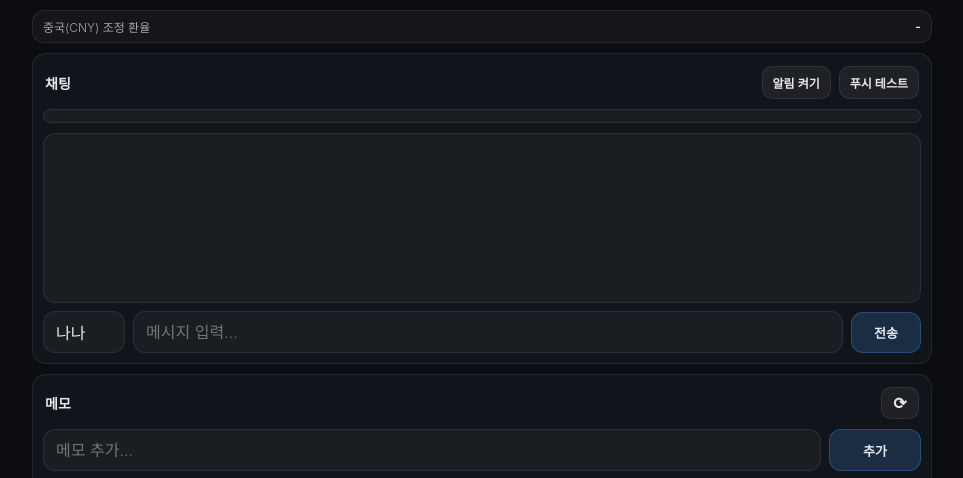
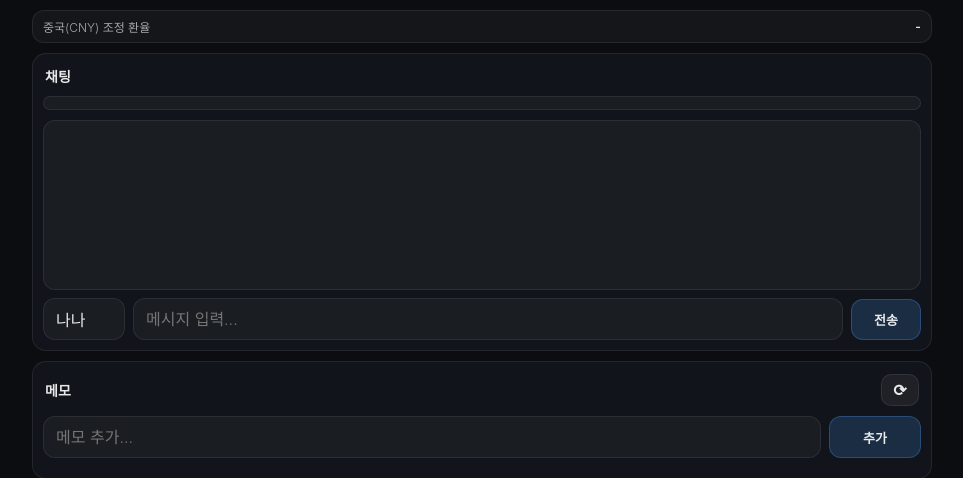
Before and after one commit to nanainternational/keywaordmanager-web, a Flask app: template templates/index.html in a window 1280 px wide. Shown: the top 478 px of the page, without its empty margins (158-1121 px from the left). Run offline with Flask 3, Linux system fonts and the light colour scheme; the template is opened without the code that fills it, so the values that code supplies are empty; some libraries are stand-ins or nearby versions.

Commit message:
Update index.html

```diff
--- a/templates/index.html
+++ b/templates/index.html
@@ -1,17 +1,6 @@
 <!doctype html>
 <html lang="ko">
-<head>
-
-  <!-- iOS PWA 강제 인식 -->
-<meta name="apple-mobile-web-app-capable" content="yes">
-<meta name="apple-mobile-web-app-status-bar-style" content="black-translucent">
-<meta name="apple-mobile-web-app-title" content="Keyword Manager">
-
-<link rel="apple-touch-icon" href="/static/icons/icon-192.png">
-<link rel="apple-touch-icon" sizes="512x512" href="/static/icons/icon-512.png">
-
-<!-- viewport 없으면 반드시 추가 -->
-<!-- ✅ 모바일 입력창 눌렀을 때 확대(줌) 방지 -->
+<head>  <!-- ✅ 모바일 입력창 눌렀을 때 확대(줌) 방지 -->
   <meta name="viewport" content="width=device-width, initial-scale=1, maximum-scale=1, user-scalable=no, viewport-fit=cover">
 
   <title>Keyword Manager Web</title>
@@ -289,6 +278,7 @@
     .ev-title { overflow: hidden; text-overflow: ellipsis; }
     .ev-time { opacity: .75; flex: 0 0 auto; }
 
+
     /* ✅ presence */
     .presence-bar{
       display:flex;
@@ -304,8 +294,8 @@
     }
     .presence-avatars{
       display:flex;
-      align-items:flex-start;
-      gap:10px;
+      align-items:center;
+      gap:8px;
       flex-wrap:nowrap;
     }
     .presence-item{
@@ -322,7 +312,6 @@
       margin-top:2px;
       white-space:nowrap;
     }
-
     .presence-avatar{
       width:34px;
       height:34px;
@@ -389,7 +378,7 @@
     .modal-backdrop {
       position: fixed;
       inset: 0;
-      background: rgba(0,0,0,.55);
+      background: rgba(0,0,0,55);
       display: none;
       align-items: center;
       justify-content: center;
@@ -404,7 +393,7 @@
       border: 1px solid var(--line);
       border-radius: 16px;
       padding: 12px;
-      pointer-events: auto;
+      pointer-events: auto; /* ✅ 저장 버튼 탭 무시되는 현상 방지 */
     }
     .modal h4 { margin: 4px 2px 10px; font-size: 14px; font-weight: 600; }
     .modal .grid {
@@ -434,10 +423,6 @@
     <div class="section">
       <div class="section-title">
         <h3>채팅</h3>
-        <div style="display:flex; gap:8px; align-items:center;">
-          <button class="mini" type="button" onclick="pwaEnableNotifications((document.getElementById('chatSender')?.value||'익명').trim()||'익명')">알림 켜기</button>
-          <button class="mini" type="button" onclick="pwaTestPush((document.getElementById('chatSender')?.value||'익명').trim()||'익명')">푸시 테스트</button>
-        </div>
       </div>
 
       <div class="presence-bar">
@@ -521,8 +506,6 @@
       </div>
     </div>
   </div>
-
-  <script src="/static/pwa-push.js"></script>
 
   <script>
     // =========================
@@ -983,6 +966,9 @@
       calendar.render();
     }
 
+
+    // ✅ FullCalendar init
+
     // ✅ FullCalendar init
 document.addEventListener("DOMContentLoaded", async () => {
   try {
```
Lines whose indentation alone changed are shown as unchanged.
